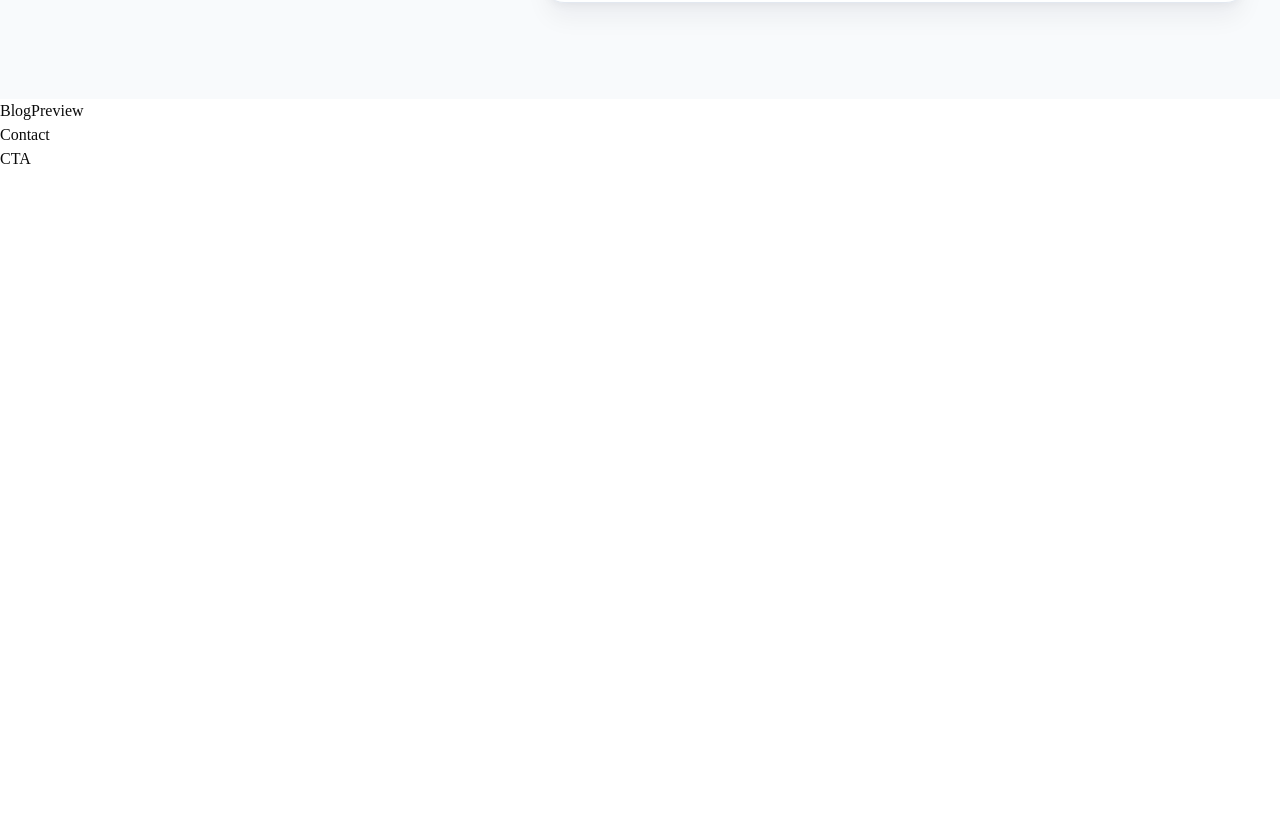
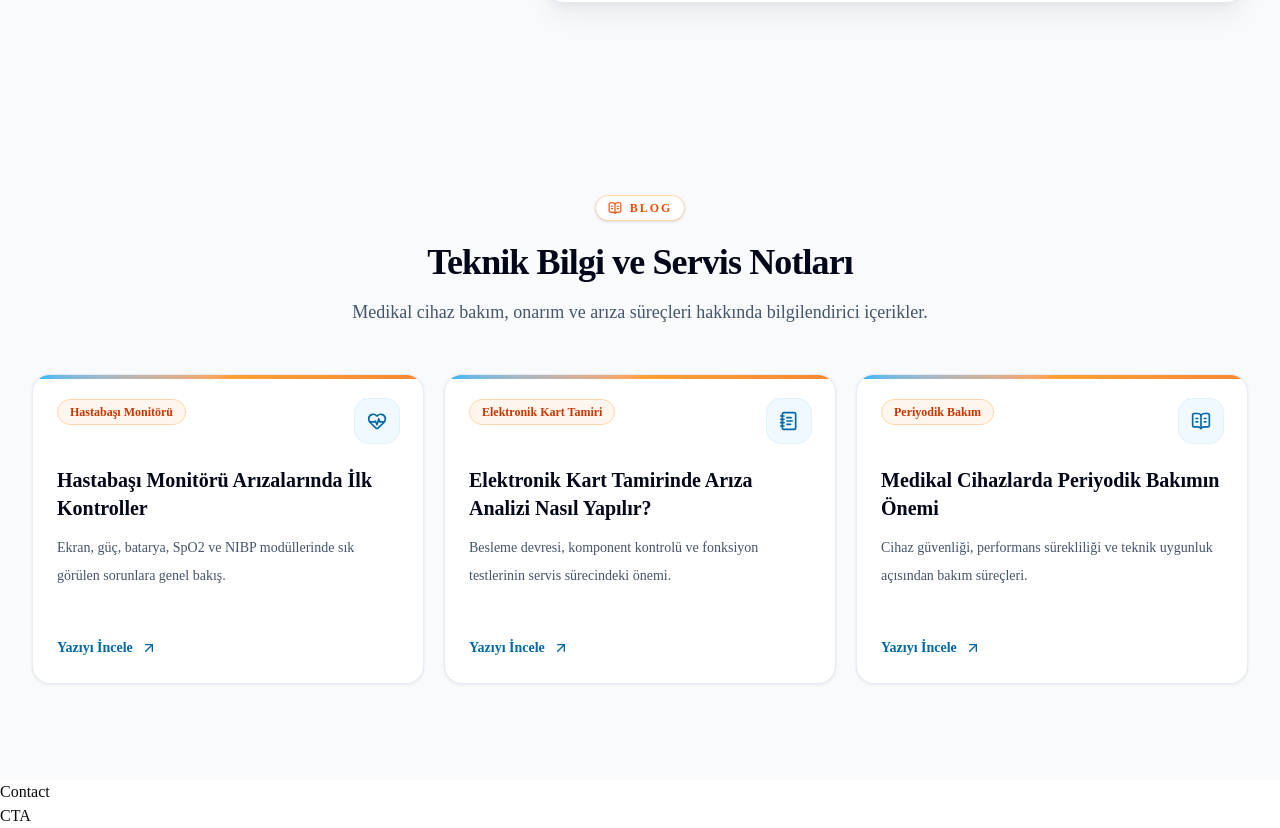
Before and after one commit to Mertbuktee/orontes-medikal-platform, a Next.js app: page / in a window 1280 px wide. Shown: the part 6284-7112 px from the top of the page. Before the commit the page ends 6455 px from the top, so only its background shows below. Built offline with nearby package versions, Linux system fonts and the light colour scheme.

Commit message:
feat: add board repair and why us sections

```diff
--- a/src/components/layout/Navbar.tsx
+++ b/src/components/layout/Navbar.tsx
@@ -45,7 +45,7 @@ const serviceLinkClass =
 
 function Logo() {
   return (
-    <Link href="/#hero" className="flex items-center gap-2" aria-label="Ana sayfa">
+    <Link href="#" className="flex items-center gap-2" aria-label="Ana sayfa">
       <Image
         src="/images/logo/orontes-logo.png"
         alt="Orontes Medikal Platform"
--- a/src/sections/BlogPreview/BlogPreview.tsx
+++ b/src/sections/BlogPreview/BlogPreview.tsx
@@ -1,3 +1,92 @@
-export default function Devices() {
-  return <section id="blog">BlogPreview</section>;
+import { ArrowUpRight, BookOpenText, HeartPulse, NotebookText } from "lucide-react";
+import Link from "next/link";
+
+const posts = [
+  {
+    title: "Hastabaşı Monitörü Arızalarında İlk Kontroller",
+    description:
+      "Ekran, güç, batarya, SpO2 ve NIBP modüllerinde sık görülen sorunlara genel bakış.",
+    category: "Hastabaşı Monitörü",
+    icon: HeartPulse,
+  },
+  {
+    title: "Elektronik Kart Tamirinde Arıza Analizi Nasıl Yapılır?",
+    description:
+      "Besleme devresi, komponent kontrolü ve fonksiyon testlerinin servis sürecindeki önemi.",
+    category: "Elektronik Kart Tamiri",
+    icon: NotebookText,
+  },
+  {
+    title: "Medikal Cihazlarda Periyodik Bakımın Önemi",
+    description:
+      "Cihaz güvenliği, performans sürekliliği ve teknik uygunluk açısından bakım süreçleri.",
+    category: "Periyodik Bakım",
+    icon: BookOpenText,
+  },
+];
+
+export default function BlogPreview() {
+  return (
+    <section
+      id="blog"
+      className="relative overflow-hidden bg-slate-50 py-16 sm:py-20 lg:py-24"
+    >
+      <div className="absolute inset-0 -z-10 bg-[radial-gradient(circle_at_12%_10%,rgba(14,165,233,0.14),transparent_30%),radial-gradient(circle_at_88%_18%,rgba(249,115,22,0.13),transparent_28%)]" />
+
+      <div className="mx-auto max-w-7xl px-4 sm:px-6 lg:px-8">
+        <div className="mx-auto max-w-3xl text-center">
+          <div className="mx-auto inline-flex items-center gap-2 rounded-full border border-orange-200 bg-white px-3 py-1 text-xs font-semibold tracking-[0.16em] text-orange-600 shadow-sm">
+            <BookOpenText className="size-3.5" aria-hidden="true" />
+            BLOG
+          </div>
+          <h2 className="mt-5 text-3xl font-semibold tracking-tight text-slate-950 sm:text-4xl">
+            Teknik Bilgi ve Servis Notları
+          </h2>
+          <p className="mt-4 text-base leading-7 text-slate-600 sm:text-lg">
+            Medikal cihaz bakım, onarım ve arıza süreçleri hakkında bilgilendirici
+            içerikler.
+          </p>
+        </div>
+
+        <div className="mt-12 grid gap-5 md:grid-cols-3">
+          {posts.map(({ title, description, category, icon: Icon }) => (
+            <article
+              key={title}
+              className="group relative overflow-hidden rounded-2xl border border-slate-200/80 bg-white p-6 shadow-sm shadow-slate-200/70 transition-all duration-300 hover:-translate-y-1 hover:border-sky-200 hover:shadow-xl hover:shadow-slate-200/80"
+            >
+              <div className="absolute inset-x-0 top-0 h-1 bg-linear-to-r from-sky-500 via-orange-400 to-orange-500 opacity-80" />
+
+              <div className="flex items-start justify-between gap-4">
+                <span className="inline-flex rounded-full border border-orange-200 bg-orange-50 px-3 py-1 text-xs font-semibold text-orange-700">
+                  {category}
+                </span>
+                <span className="flex size-11 shrink-0 items-center justify-center rounded-xl bg-sky-50 text-sky-700 ring-1 ring-sky-100 transition-colors group-hover:bg-orange-50 group-hover:text-orange-600 group-hover:ring-orange-100">
+                  <Icon className="size-5" aria-hidden="true" />
+                </span>
+              </div>
+
+              <h3 className="mt-6 text-xl font-semibold leading-snug text-slate-950">
+                {title}
+              </h3>
+              <p className="mt-3 min-h-20 text-sm leading-7 text-slate-600">
+                {description}
+              </p>
+
+              <Link
+                href="#"
+                className="mt-6 inline-flex items-center gap-2 text-sm font-semibold text-sky-700 transition-colors hover:text-orange-600 focus-visible:outline-none focus-visible:ring-2 focus-visible:ring-orange-300"
+                aria-label={`${title} yazısını incele`}
+              >
+                Yazıyı İncele
+                <ArrowUpRight
+                  className="size-4 transition-transform group-hover:translate-x-0.5 group-hover:-translate-y-0.5"
+                  aria-hidden="true"
+                />
+              </Link>
+            </article>
+          ))}
+        </div>
+      </div>
+    </section>
+  );
 }
```
